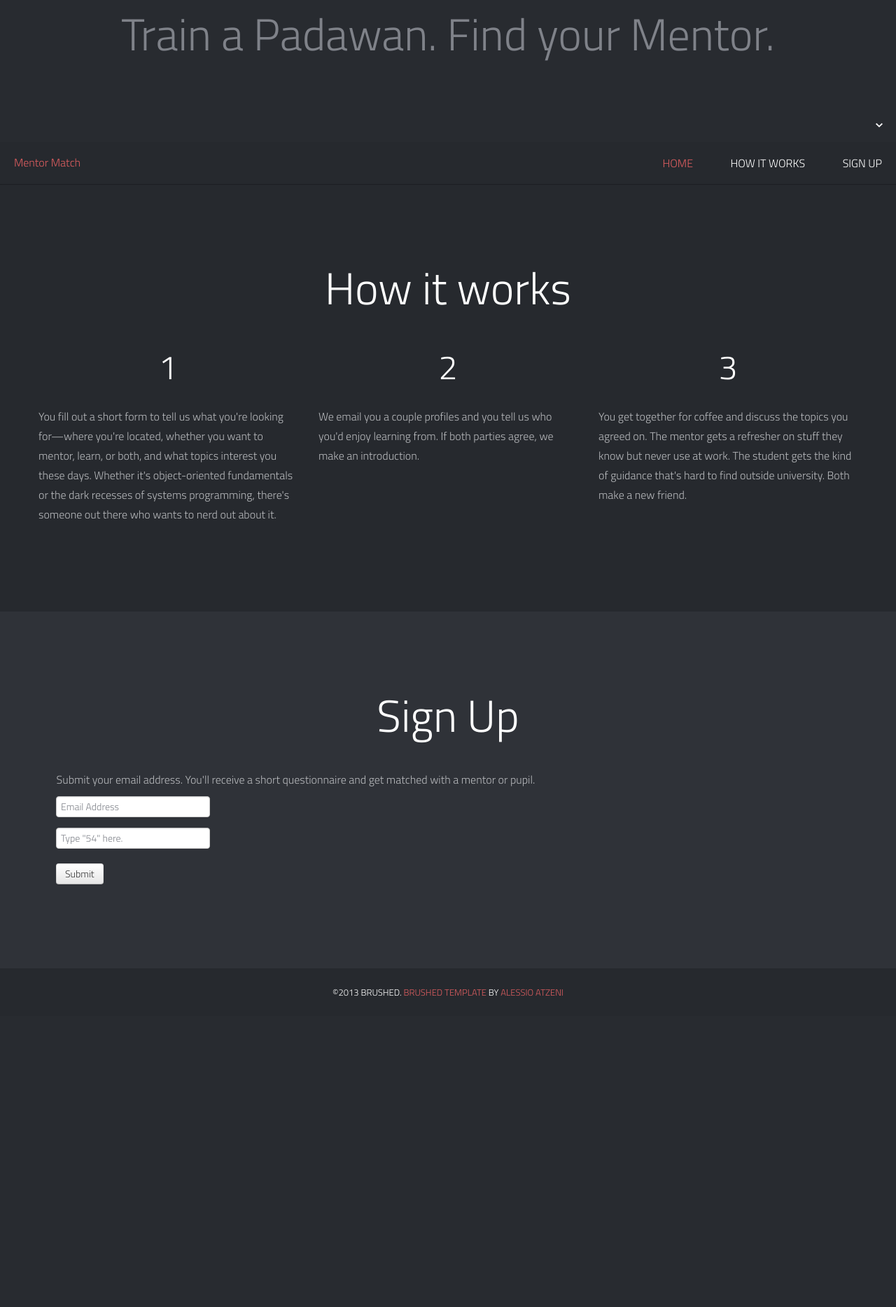
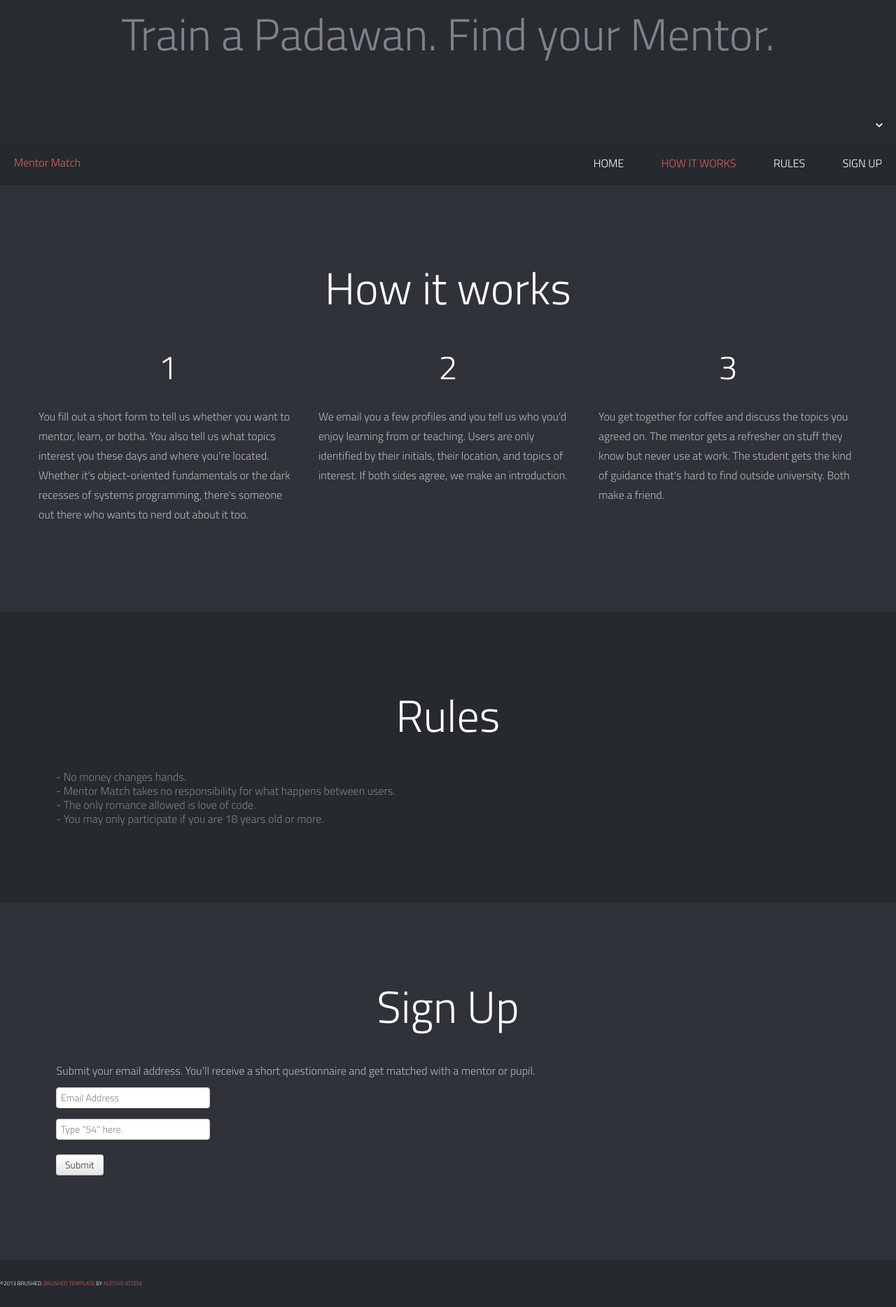
Before and after one commit to 7imon7ays/mentor-match, a PHP site: page / in a window 1280 px wide. Shown: the part 597-2465 px from the top of the page at 70% size. Before the commit the page ends 2021 px from the top, so only its background shows below. Run offline with PHP 8.4, Linux system fonts and the light colour scheme; some libraries are stand-ins or nearby versions.

Commit message:
Add rules

```diff
--- a/_include/css/main.css
+++ b/_include/css/main.css
@@ -132,6 +132,14 @@ textarea:-ms-input-placeholder {
 input::-webkit-input-placeholder,
 textarea::-webkit-input-placeholder {
   color: #7F8289;
+}
+
+ul.no-style {
+  list-style: none;
+}
+
+.small-font {
+  font-size: 8px;
 }
 
 p.light-gray {
@@ -903,7 +911,6 @@ footer {
 
 footer .credits {
 	color: #FFFFFF;
-	font-size: 13px;
 	margin-bottom: 0;
 	padding: 20px 0;
 	text-transform: uppercase;
--- a/index.html
+++ b/index.html
@@ -87,6 +87,7 @@
         	<ul id="menu-nav">
             	<li class="current"><a href="#home-slider">Home</a></li>
                 <li><a href="#about">How it works</a></li>
+                <li><a href="#rules">Rules</a></li>
                 <li><a href="#contact">Sign up</a></li>
             </ul>
         </nav>
@@ -96,7 +97,7 @@
 <!-- End Header -->
 
 <!-- About Section -->
-<div id="about" class="page-alternate">
+<div id="about" class="page">
 <div class="container">
     <!-- Title Page -->
     <div class="row">
@@ -114,19 +115,21 @@
     	<div class="span4 profile">
         <h1 class="text_align_center">1</h1>
         <p class="profile-description light-gray">
-          You fill out a short form to tell us what you're looking for—where
-          you're located, whether you want to mentor, learn, or both, and what
-          topics interest you these days. Whether it's object-oriented
-          fundamentals or the dark recesses of systems programming, there's
-          someone out there who wants to nerd out about it.
+          You fill out a short form to tell us whether you want to mentor, learn,
+          or botha. You also tell us what topics interest you these days and where
+          you're located. Whether it's object-oriented fundamentals or the dark
+          recesses of systems programming, there's someone out there who wants to
+          nerd out about it too.
         </p>
       </div>
 
     	<div class="span4 profile">
         <h1 class="text_align_center">2</h1>
         <p class="profile-description light-gray">
-          We email you a couple profiles and you tell us who you'd enjoy learning
-          from. If both parties agree, we make an introduction.
+          We email you a few profiles and you tell us who you'd enjoy learning
+          from or teaching. Users are only identified by their initials, their
+          location, and topics of interest. If both sides agree, we make an
+          introduction.
         </p>
       </div>
 
@@ -136,7 +139,7 @@
           You get together for coffee and discuss the topics you agreed on. The
           mentor gets a refresher on stuff they know but never use at work. The
           student gets the kind of guidance that's hard to find outside
-          university. Both make a new friend.
+          university. Both make a friend.
         </p>
       </div>
 
@@ -145,6 +148,39 @@
 </div>
 </div>
 <!-- End About Section -->
+
+<!-- Details Section -->
+<div id="rules" class="page-alternate">
+<div class="container">
+    <!-- Title Page -->
+    <div class="row">
+        <div class="span12">
+            <div class="title-page">
+                <h2 class="title">Rules</h2>
+            </div>
+        </div>
+    </div>
+    <!-- End Title Page -->
+
+    <!-- Fine Print -->
+    <div class="row">
+
+    	<div class="span12 profile">
+        <ul class="no-style">
+          <li>- No money changes hands.</li>
+          <li>- Mentor Match takes no responsibility for what happens between
+          users.</li>
+          <li>- The only romance allowed is love of code.</li>
+          <li>- You may only participate if you are 18 years old or more.</li>
+        </ul>
+      </div>
+
+    </div>
+    <!-- End Works -->
+</div>
+</div>
+<!-- End About Section -->
+
 
 
 <!-- Contact Section -->
@@ -220,7 +256,7 @@
 
 <!-- Footer -->
 <footer>
-	<p class="credits">&copy;2013 Brushed. <a href="http://themes.alessioatzeni.com/html/brushed/" title="Brushed | Responsive One Page Template">Brushed Template</a> by <a href="http://www.alessioatzeni.com/" title="Alessio Atzeni | Web Designer &amp; Front-end Developer">Alessio Atzeni</a></p>
+	<p class="credits small-font text_align_left">&copy;2013 Brushed. <a href="http://themes.alessioatzeni.com/html/brushed/" title="Brushed | Responsive One Page Template">Brushed Template</a> by <a href="http://www.alessioatzeni.com/" title="Alessio Atzeni | Web Designer &amp; Front-end Developer">Alessio Atzeni</a></p>
 </footer>
 <!-- End Footer -->
 
```
